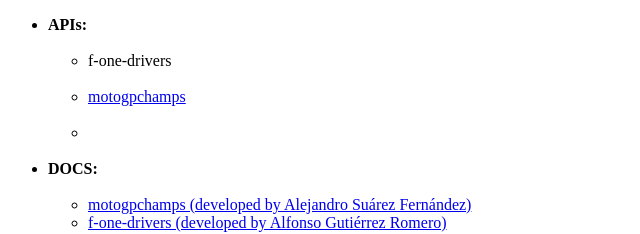
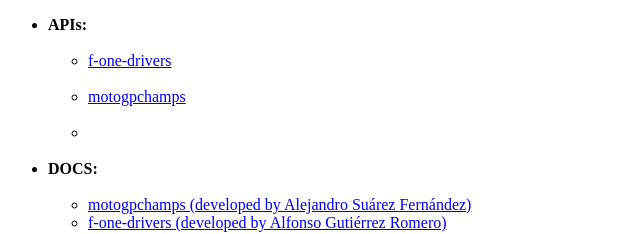
Before and after one commit to gti-sos/SOS1718-13, a website: page public/index.html in a window 1280 px wide. Shown: the part 312-546 px from the top of the page, 0-640 px from the left. Drawn offline with Linux system fonts and the light colour scheme.

Commit message:
Entrega 01 Final correccion 2, pequeña correccion en el index.html

```diff
--- a/public/index.html
+++ b/public/index.html
@@ -34,7 +34,7 @@
             <Strong>APIs:</Strong>
             <ul>
                 <br/>
-                <li type="circle"><a href="https://sos1718-13.herokuapp.com/api/v1/f-one-drivers"></a>f-one-drivers</li>
+                <li type="circle"><a href="https://sos1718-13.herokuapp.com/api/v1/f-one-drivers">f-one-drivers</a></li>
                 <br/>
                 <li type="circle"><a href="https://sos1718-13.herokuapp.com/api/v1/motogpchamps">motogpchamps</a></li>
                 <br/>
```
